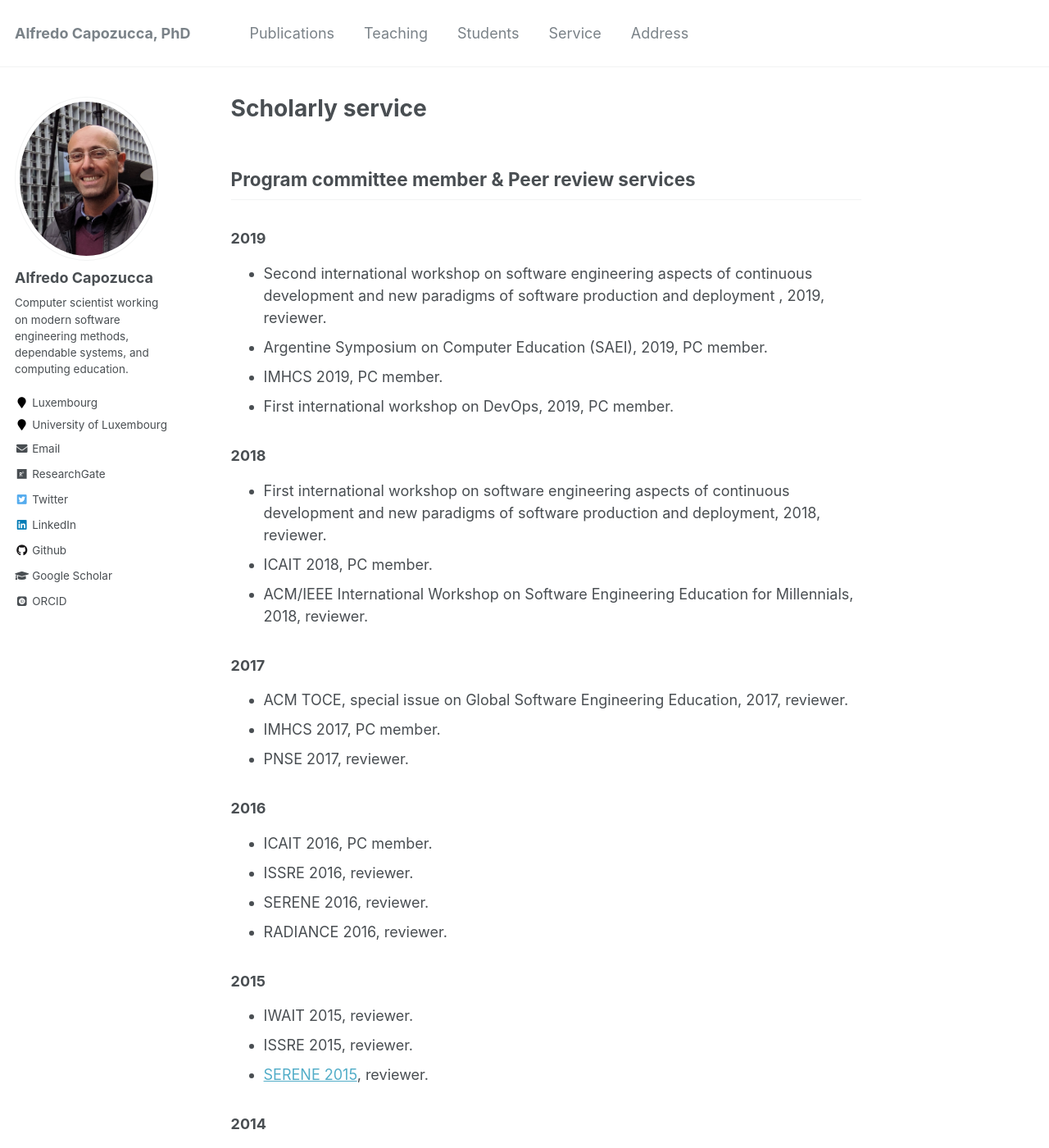
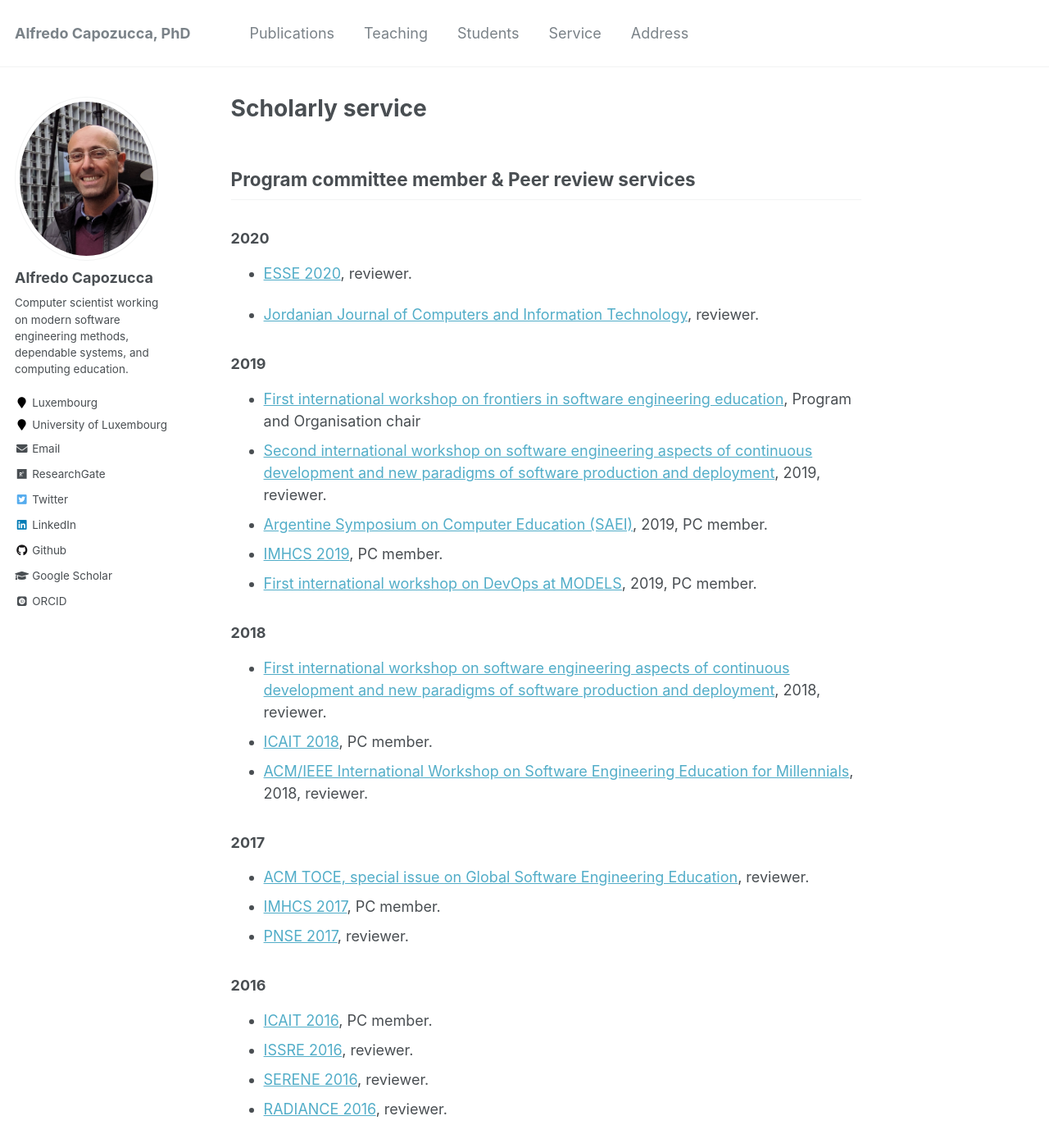
Before and after one commit to acapozucca/acapozucca.github.io, a Jekyll site: the page built from _pages/service.md, in a window 1280 px wide and 1400 px high. Shown: the whole window at 82% size. Built offline with Jekyll 4.4.1, drawn with Linux system fonts in a browser that asks for light colours; some web fonts are replaced; some of the changed text lies outside the part shown.

Commit message:
Update service content

```diff
--- a/_pages/service.md
+++ b/_pages/service.md
@@ -8,38 +8,48 @@ redirect_from:
 
 ##  Program committee member & Peer review services
 
+
+### 2020
+
+* [ESSE 2020](http://www.esse.org/), reviewer.
+
+* [Jordanian Journal of Computers and Information Technology](https://www.jjcit.org/), reviewer.
+
+
 ### 2019
 
-* Second international workshop on software engineering aspects of continuous development and new paradigms of software production and deployment , 2019, reviewer.
-* Argentine Symposium on Computer Education (SAEI), 2019, PC member.
-* IMHCS 2019, PC member.
-* First international workshop on DevOps, 2019, PC member.
+* [First international workshop on frontiers in software engineering education](https://www.laser-foundation.org/fisee/2019/), Program and Organisation chair
+* [Second international workshop on software engineering aspects of continuous development and new paradigms of software production and deployment](https://www.laser-foundation.org/devops/2019/), 2019, reviewer.
+* [Argentine Symposium on Computer Education (SAEI)](http://www.sadio.org.ar/jaiio/48-jaiio-2019/), 2019, PC member.
+* [IMHCS 2019](https://iucc2019.sau.edu.cn/info/1021/1014.htm), PC member.
+* [First international workshop on DevOps at MODELS](https://ace-design.github.io/devops-at-models/), 2019, PC member.
+
 
 ### 2018
 
-* First international workshop on software engineering aspects of continuous development and new paradigms of software production and deployment, 2018, reviewer.
-* ICAIT 2018, PC member.
-* ACM/IEEE International Workshop on Software Engineering Education for Millennials, 2018, reviewer.
+* [First international workshop on software engineering aspects of continuous development and new paradigms of software production and deployment](https://www.laser-foundation.org/devops/2018/), 2018, reviewer.
+* [ICAIT 2018](http://icait-aizu.org/), PC member.
+* [ACM/IEEE International Workshop on Software Engineering Education for Millennials](http://conferences.computer.org/icse-w/2018/#!/toc/18"), 2018, reviewer.
 
 
 ### 2017
 
-* ACM TOCE, special issue on Global Software Engineering Education, 2017, reviewer.
-* IMHCS 2017, PC member.
-* PNSE 2017, reviewer.
+* [ACM TOCE, special issue on Global Software Engineering Education](https://toce.acm.org/), reviewer.
+* [IMHCS 2017](http://cse.stfx.ca/~CybConf2017/wss/IMHCS.pdf), PC member.
+* [PNSE 2017](http://www.informatik.uni-hamburg.de/TGI/events/pnse17/), reviewer.
 
 
 ### 2016
 
-* ICAIT 2016, PC member.
-* ISSRE 2016, reviewer.
-* SERENE 2016, reviewer.
-* RADIANCE 2016, reviewer.
+* [ICAIT 2016](http://kspt.icc.spbstu.ru/conf/icait-2016/), PC member.
+* [ISSRE 2016](http://2016.issre.net/), reviewer.
+* [SERENE 2016](http://serene.disim.univaq.it/2016/home/), reviewer.
+* [RADIANCE 2016](http://www.devasses.eu/index.php/radiance#main-content), reviewer.
 
 ### 2015
 
-* IWAIT 2015, reviewer.
-* ISSRE 2015, reviewer.
+* [IWAIT 2015](http://kspt.icc.spbstu.ru/conf/iwait-2015/), reviewer.
+* [ISSRE 2015](http://2015.issre.net/), reviewer.
 * [SERENE 2015](http://serene.disim.univaq.it/2015/home/), reviewer.
 
 ### 2014
@@ -52,7 +62,7 @@ redirect_from:
 
 ### 2011
 
-* [ISSRE 2011](href="http://2011.issre.net/), reviewer.
+* ISSRE 2011, reviewer.
 
 ### 2009
 * [PNSE 2009](http://www.informatik.uni-hamburg.de/TGI/events/pnse09/), reviewer.
```
Also changed, not shown: _pages/students.md (+2 -2 lines).
